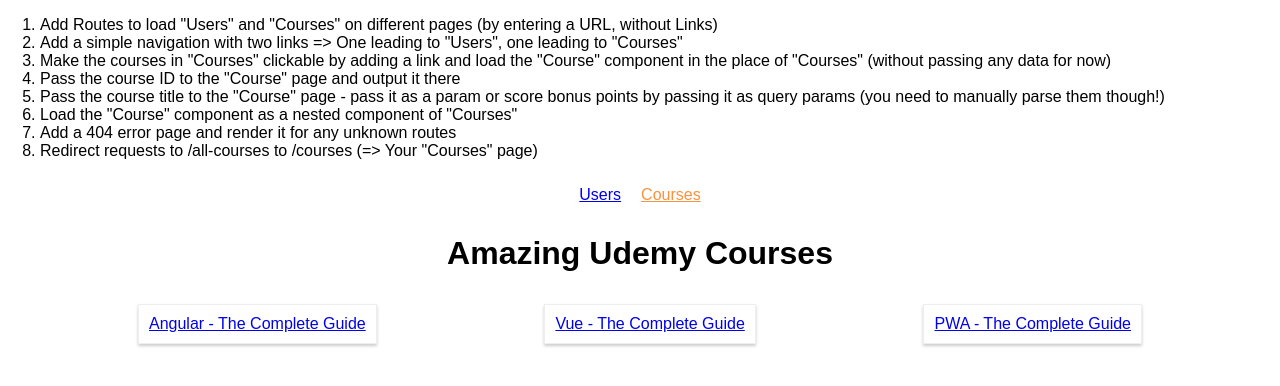
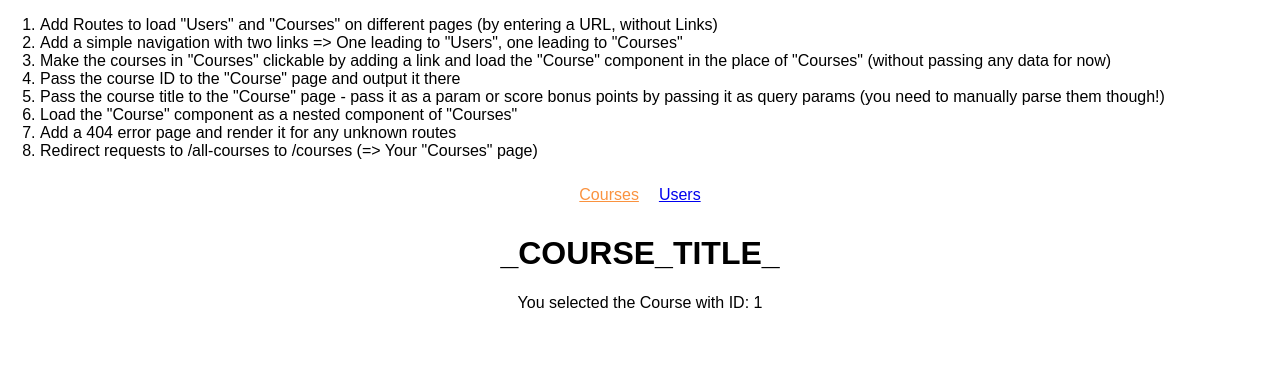
Before and after one commit to Zablyk/react-assignment-3, a React (Create React App) app: page /courses/1 in a window 1280 px wide. Shown: the top 386 px of the page. Built offline with nearby package versions, Linux system fonts and the light colour scheme.

Commit message:
done task 4. Pass course ID to course page and output it there

```diff
--- a/src/App.js
+++ b/src/App.js
@@ -23,13 +23,13 @@
 
         <nav>
             <ul style={{listStyle: 'none', margin: 'auto', padding: '0'}}>
+              <li style={{margin: '10px', display: 'inline-block'}}><NavLink to="/courses">Courses</ NavLink></li>
               <li style={{margin: '10px', display: 'inline-block'}}><NavLink to="/users">Users</ NavLink></li>
-              <li style={{margin: '10px', display: 'inline-block'}}><NavLink to="/courses">Courses</ NavLink></li>
             </ul>
         </nav>
         <Switch>
           <Route path="/users" component={Users} />
-          <Route path="/courses/course" component={Course} />
+          <Route path="/courses/:courseId" component={Course} />
           <Route path="/courses" component={Courses} />
         </Switch>
       </div>
--- a/src/containers/Course/Course.js
+++ b/src/containers/Course/Course.js
@@ -5,7 +5,7 @@
         return (
             <div>
                 <h1>_COURSE_TITLE_</h1>
-                <p>You selected the Course with ID: _ID_</p>
+                <p>You selected the Course with ID: {this.props.match.params.courseId}</p>
             </div>
         );
     }
--- a/src/containers/Courses/Courses.js
+++ b/src/containers/Courses/Courses.js
@@ -20,7 +20,7 @@
                     {
                         this.state.courses.map( course => {
                             return (
-                                <Link key={course.id} to={this.props.match.url + '/course'}>
+                                <Link key={course.id} to={this.props.match.url + "/" + course.id}>
                                     <article className="Course">{course.title}</article>
                                 </Link>
                             );
```
